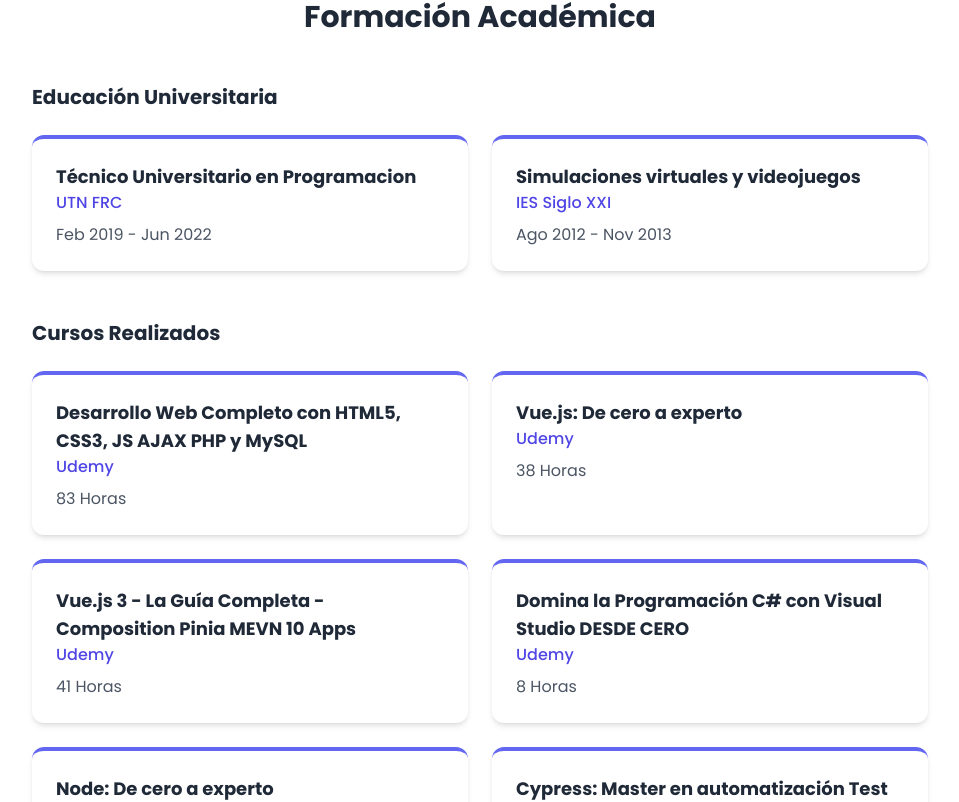
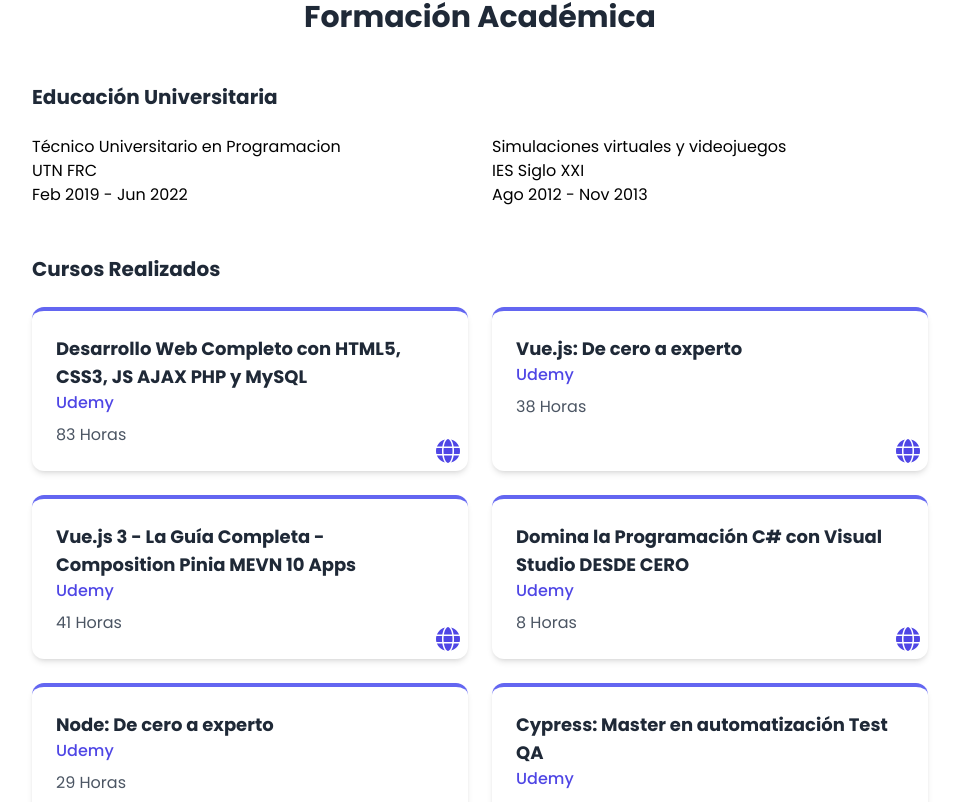
Before and after one commit to FMorinaDev/Portafolio, a Vue app: page / in a window 1280 px wide. Shown: the part 2017-2819 px from the top of the page, without its empty margins (160-1119 px from the left). Built offline with nearby package versions, Linux system fonts and the light colour scheme.

Commit message:
redirect

```diff
--- a/src/components/ChipItem.vue
+++ b/src/components/ChipItem.vue
@@ -1,5 +1,5 @@
 <template>
-  <div class="chip"  :class="resumido ? 'p-4' :'px-6 py-4'" >
+  <div class="chip-item"  :class="resumido ? 'p-4' :'px-6 py-4'" >
     <component :is="skill.icono" class="w-6 h-6" :class="{'mr-3' : !resumido}" />
     <span class="font-medium" v-if="!resumido">{{ skill.nombre }}</span>
   </div>
@@ -20,7 +20,7 @@ const props = defineProps({
 })
 </script>
 <style lang="postcss" scoped>
-.chip {
+.chip-item {
     @apply bg-white rounded-full shadow-md border border-gray-200 flex items-center;
     transition: all 0.3s ease;
 }
--- a/src/components/Educacion.vue
+++ b/src/components/Educacion.vue
@@ -15,10 +15,11 @@
 
                     <h3>Cursos Realizados</h3>
                     <div class="contenedor-cursos">
-                        <div v-for="curso in cursos" :key="curso.id" :class="{'redirect' : curso.link}" @click="redirect(curso.link)">
+                        <div v-for="curso in cursos" :key="curso.id" class="curso">
                             <h4>{{ curso.titulo }}</h4>
                             <p class="institucion">{{ curso.institucion }}</p>
                             <p class="tiempo" v-if="curso.tiempo">{{ curso.tiempo }}</p>
+                            <component :is="linkIcon" class="chat-item redirect w-6 h-6" @click="redirect(curso.link)" />
                         </div>
                     </div>
                 </div>
@@ -28,7 +29,9 @@
 </template>
 <script setup>
 import { educacion } from '@/data/data';
+import linkIcon from '@/assets/icons/link.svg?component'
 const cursos = educacion.filter(item => item.tipo === 'curso');
+
 const universitario = educacion.filter(item => item.tipo === 'universitario');
 const redirect = (link) => {
     if (link) {
@@ -50,8 +53,8 @@ const redirect = (link) => {
         .contenedor-cursos,
         .contenedor-universitario{
             @apply grid grid-cols-1 md:grid-cols-2 gap-6 mb-12;
-            div{
-                @apply bg-white rounded-xl shadow-md p-6 border-t-4 border-indigo-500;
+            .curso{
+                @apply relative bg-white rounded-xl shadow-md p-6 border-t-4 border-indigo-500;
                 h4{
                     @apply text-lg font-bold text-gray-800;
                 }
@@ -60,6 +63,9 @@ const redirect = (link) => {
                 }
                 .tiempo{
                     @apply text-gray-600;
+                }
+                .chat-item{
+                    @apply absolute bottom-2 right-2;
                 }
             }
         }
--- a/src/data/data.js
+++ b/src/data/data.js
@@ -130,7 +130,7 @@ export const educacion = [
     {
         tipo: 'curso',
         titulo: 'Cypress: Master en automatización Test QA',
-        link: 'www.udemy.com/course/cypress-master-en-automatizacion-de-pruebas-y-qa-espanol/',
+        link: 'https://www.udemy.com/course/cypress-master-en-automatizacion-de-pruebas-y-qa-espanol/',
         institucion: 'Udemy',
         tiempo: '29 Horas'
     },
```
